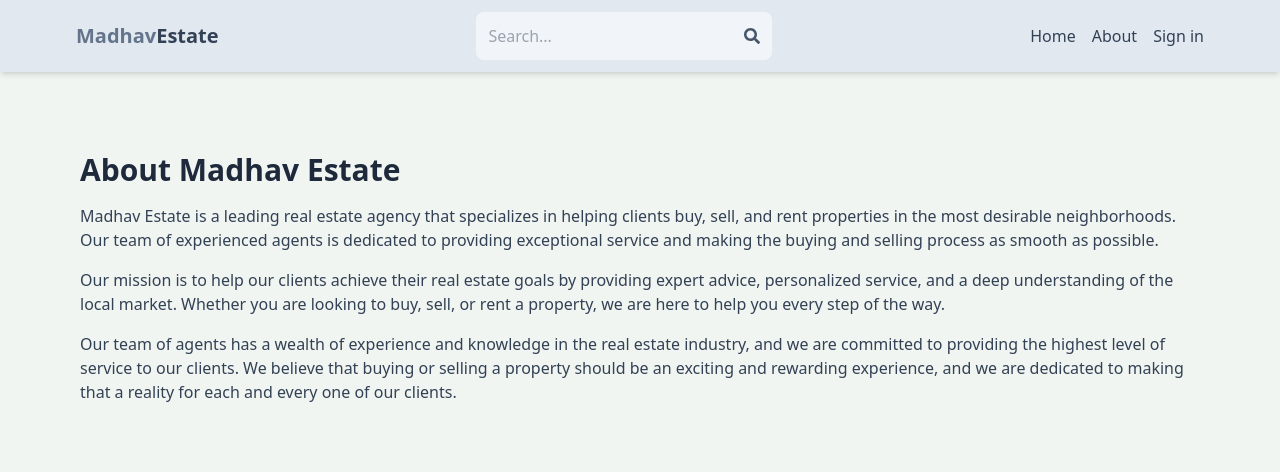
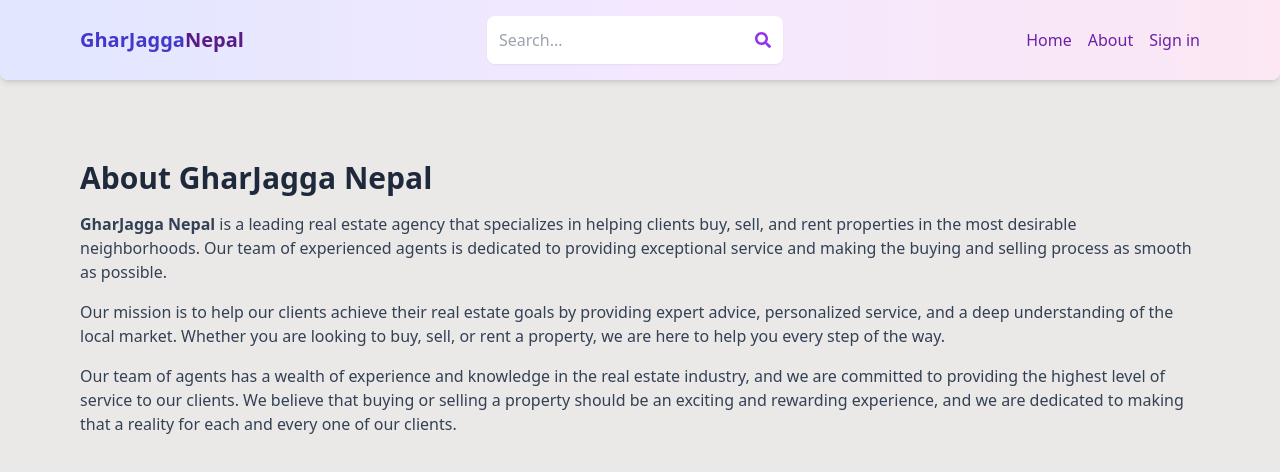
Before and after one commit to madhavbanjade/Mern-Estate, a React (Vite) app in the folder client/: page /about in a window 1280 px wide. Shown: the top 472 px of the page. Built offline with nearby package versions, Linux system fonts and the light colour scheme; no server answers.

Commit message:
some changes with footer

```diff
--- a/client/src/App.jsx
+++ b/client/src/App.jsx
@@ -10,6 +10,7 @@ import CreateListing from "./Pages/createListing";
 import UpdateListing from "./Pages/UpdateListing";
 import Listing from "./Pages/Listing";
 import Search from "./Pages/Search";
+import Footer from "./Components/Footer";
 
 const App = () => {
   return (
@@ -22,7 +23,7 @@ const App = () => {
         <Route path="/about" element={<About />} />
         <Route path="/search" element={<Search />}></Route>
         <Route path="/listing/:listingId" element={<Listing />} />
-
+        <Route path="/footer" element={<Footer />} />
         <Route element={<PrivateRoute />}>
           <Route path="/profile" element={<Profile />} />
           <Route path="/create-listing" element={<CreateListing />} />
--- /dev/null
+++ b/client/src/Components/Footer.jsx
@@ -0,0 +1,92 @@
+import React from "react";
+import {
+  FaFacebook,
+  FaGithub,
+  FaInstagram,
+  FaTwitter,
+  FaLinkedin,
+} from "react-icons/fa";
+import { Link } from "react-router-dom";
+
+export default function Footer() {
+  return (
+    <div className="bg-[#2a2a2a] text-white py-10 mt-20 rounded-tl-3xl">
+      <div className="container mx-auto px-6 grid grid-cols-1 md:grid-cols-4 gap-8">
+        {/* Company Information */}
+        <div>
+          <h2 className="text-lg font-bold mb-4">Kathmandu-Nepal</h2>
+          <p>
+            Your trusted partner in finding the perfect property. We offer a
+            wide range of real estate solutions to meet your needs.
+          </p>
+        </div>
+
+        {/* Quick Links */}
+        <div>
+          <h2 className="text-lg font-bold mb-4">Quick Links</h2>
+          <ul className="space-y-2">
+            <li>
+              <Link to="/" className="hover:underline">
+                Home
+              </Link>
+            </li>
+            <li>
+              <Link to="/search" className="hover:underline">
+                Properties
+              </Link>
+            </li>
+            <li>
+              <Link to="/about" className="hover:underline">
+                About Us
+              </Link>
+            </li>
+            <li>
+              <Link to="/contact" className="hover:underline">
+                Contact
+              </Link>
+            </li>
+          </ul>
+        </div>
+
+        {/* Contact Information */}
+        <div>
+          <h2 className="text-lg font-bold mb-4">Contact Us</h2>
+          <ul className="space-y-2">
+            <li>Email: info@GharJaggaNepal.com</li>
+            <li>Phone: +977-077420111</li>
+            <li>Address: Tinkune-32, Kathmandu, Nepal</li>
+          </ul>
+        </div>
+
+        {/* Social Media and Newsletter */}
+        <div>
+          <h2 className="text-lg font-bold mb-4">Follow Us</h2>
+          <div className="flex space-x-4 mb-4">
+            <FaFacebook className="cursor-pointer hover:text-gray-300" />
+            <FaInstagram className="cursor-pointer hover:text-gray-300" />
+            <FaGithub className="cursor-pointer hover:text-gray-300" />
+            <FaTwitter className="cursor-pointer hover:text-gray-300" />
+            <FaLinkedin className="cursor-pointer hover:text-gray-300" />
+          </div>
+          <h2 className="text-lg font-bold mb-4">
+            Subscribe to Our Newsletter
+          </h2>
+          <form className="flex flex-col space-y-2">
+            <input
+              type="email"
+              placeholder="Enter your email"
+              className="px-4 py-2 rounded-md text-black"
+            />
+            <button className="bg-gray-800 hover:bg-gray-700 text-white px-4 py-2 rounded-md">
+              Subscribe
+            </button>
+          </form>
+        </div>
+      </div>
+      {/* Footer Bottom */}
+      <div className="text-center mt-10 border-t border-gray-400 pt-6">
+        <p>&copy; 2024 Real Estate Company. All Rights Reserved.</p>
+      </div>
+    </div>
+  );
+}
--- a/client/src/Components/Header.jsx
+++ b/client/src/Components/Header.jsx
@@ -7,6 +7,7 @@ export default function Header() {
   const { currentUser } = useSelector((state) => state.user);
   const [searchTerm, setSearchTerm] = useState("");
   const navigate = useNavigate();
+
   const handleSubmit = (e) => {
     e.preventDefault();
     const urlParams = new URLSearchParams(window.location.search);
@@ -22,38 +23,40 @@ export default function Header() {
       setSearchTerm(searchTermFromUrl);
     }
   }, [location.search]);
+
   return (
-    <header className="bg-slate-200 shadow-md">
-      <div className="flex justify-between items-center max-w-6xl mx-auto p-3">
+    <header className="bg-gradient-to-r from-indigo-100 via-purple-100 to-pink-100 shadow-md rounded-b-lg fixed top-0 w-full z-50">
+      <div className="flex justify-between items-center max-w-6xl mx-auto p-3 sm:p-4">
         <Link to="/">
           <h1 className="font-bold text-sm sm:text-xl flex flex-wrap">
-            <span className="text-slate-500">Madhav</span>
-            <span className="text-slate-700">Estate</span>
+            <span className="text-indigo-700">GharJagga </span>
+            <br />
+            <span className="text-purple-900">Nepal</span>
           </h1>
         </Link>
         <form
           onSubmit={handleSubmit}
-          className="bg-slate-100 p-3 rounded-lg flex items-center"
+          className="bg-white p-2 sm:p-3 rounded-lg flex items-center shadow-sm"
         >
           <input
             type="text"
             placeholder="Search..."
-            className="bg-transparent focus:outline-none w-24 sm:w-64"
+            className="bg-transparent focus:outline-none w-20 sm:w-64"
             value={searchTerm}
             onChange={(e) => setSearchTerm(e.target.value)}
           />
           <button>
-            <FaSearch className="text-slate-600" />
+            <FaSearch className="text-purple-600" />
           </button>
         </form>
         <ul className="flex gap-4">
           <Link to="/">
-            <li className="hidden sm:inline text-slate-700 hover:underline">
+            <li className="hidden sm:inline text-purple-800 hover:underline">
               Home
             </li>
           </Link>
           <Link to="/about">
-            <li className="hidden sm:inline text-slate-700 hover:underline">
+            <li className="hidden sm:inline text-purple-800 hover:underline">
               About
             </li>
           </Link>
@@ -65,7 +68,7 @@ export default function Header() {
                 alt="profile"
               />
             ) : (
-              <li className=" text-slate-700 hover:underline"> Sign in</li>
+              <li className="text-purple-800 hover:underline">Sign in</li>
             )}
           </Link>
         </ul>
--- a/client/src/Pages/About.jsx
+++ b/client/src/Pages/About.jsx
@@ -2,16 +2,16 @@ import React from "react";
 
 export default function About() {
   return (
-    <div className="py-20 px-4 max-w-6xl mx-auto">
+    <div className="py-40 px-4 max-w-6xl mx-auto">
       <h1 className="text-3xl font-bold mb-4 text-slate-800">
-        About Madhav Estate
+        About GharJagga Nepal
       </h1>
       <p className="mb-4 text-slate-700">
-        Madhav Estate is a leading real estate agency that specializes in
-        helping clients buy, sell, and rent properties in the most desirable
-        neighborhoods. Our team of experienced agents is dedicated to providing
-        exceptional service and making the buying and selling process as smooth
-        as possible.
+        <span className="font-bold">GharJagga Nepal</span> is a leading real
+        estate agency that specializes in helping clients buy, sell, and rent
+        properties in the most desirable neighborhoods. Our team of experienced
+        agents is dedicated to providing exceptional service and making the
+        buying and selling process as smooth as possible.
       </p>
       <p className="mb-4 text-slate-700">
         Our mission is to help our clients achieve their real estate goals by
--- a/client/src/Pages/Home.jsx
+++ b/client/src/Pages/Home.jsx
@@ -5,6 +5,7 @@ import { Navigation } from "swiper/modules";
 import SwiperCore from "swiper";
 import "swiper/css/bundle";
 import ListingItem from "../Components/ListingItem";
+import Footer from "../Components/Footer";
 
 const Home = () => {
   const [offerListings, setOfferListings] = useState([]);
@@ -51,14 +52,15 @@ const Home = () => {
        */}
       <div className="flex flex-col gap-6 p-28 px-3 max-w-6xl mx-auto">
         <h1 className="text-slate-700 font-bold text-3xl lg:text-6xl">
-          Find your next <span className="text-slate-500">Perfect</span> <br />
-          place with ease
+          Discover your <span className="text-slate-500">Future</span> <br />
+          home today
         </h1>
 
         <div className="text-gray-400  sm:text:sm">
-          Madhav Estate is the place where you find your comfortable living.
+          <span className="font-bold">GharJagga Nepal</span> is the place where
+          you find the ideal place for live.
           <br />
-          We have a wide range of properties for you to choose from.
+          Stay tuned for the latest upcoming updates.
         </div>
         <Link
           to={"/search"}
@@ -67,9 +69,7 @@ const Home = () => {
           Let's get Started...
         </Link>
       </div>
-
       {/*Swiper */}
-
       <Swiper navigation>
         {offerListings &&
           offerListings.length > 0 &&
@@ -87,7 +87,6 @@ const Home = () => {
           ))}
         ;
       </Swiper>
-
       {/*Rent and sale listings */}
       <div className="max-w-6xl mx-auto p-3  flex flex-col gap-8 my-10">
         {offerListings && offerListings.length > 0 && (
@@ -151,6 +150,7 @@ const Home = () => {
           </div>
         )}
       </div>
+      <Footer />
     </div>
   );
 };
--- a/client/src/Pages/Listing.jsx
+++ b/client/src/Pages/Listing.jsx
@@ -14,7 +14,7 @@ import {
   FaParking,
   FaShare,
 } from "react-icons/fa";
-import Contact from "../components/Contact";
+import Contact from "../Components/Contact";
 
 // https://sabe.io/blog/javascript-format-numbers-commas#:~:text=The%20best%20way%20to%20format,format%20the%20number%20with%20commas.
 
--- a/client/src/Pages/Search.jsx
+++ b/client/src/Pages/Search.jsx
@@ -1,6 +1,6 @@
 import { useEffect, useState } from "react";
 import { useNavigate } from "react-router-dom";
-import ListingItem from "../components/ListingItem";
+import ListingItem from "../Components/ListingItem";
 
 export default function Search() {
   const navigate = useNavigate();
@@ -127,6 +127,23 @@ export default function Search() {
     }
     setListings([...listings, ...data]);
   };
+  // const handleDelete = async (listingId) => {
+  //   if (window.confirm("Are you sure you want to delete the listings!"))
+  //     try {
+  //       const res = await fetch(
+  //         `/api/listing/del/${listingId}`,
+
+  //         { method: "DELETE" }
+  //       );
+  //       if (res.ok) {
+  //         setListings(listings.filter((listing) => listing._id !== listingId));
+  //       } else {
+  //         console.log("Failed to delete listing");
+  //       }
+  //     } catch (error) {
+  //       console.log("Error delete Listing", error);
+  //     }
+  // };
   return (
     <div className="flex flex-col md:flex-row">
       <div className="p-7  border-b-2 md:border-r-2 md:min-h-screen">
@@ -246,7 +263,11 @@ export default function Search() {
           {!loading &&
             listings &&
             listings.map((listing) => (
-              <ListingItem key={listing._id} listing={listing} />
+              <ListingItem
+                key={listing._id}
+                listing={listing}
+                // onDelete={handleDelete}
+              />
             ))}
 
           {showMore && (
--- a/client/src/index.css
+++ b/client/src/index.css
@@ -3,5 +3,5 @@
 @tailwind utilities;
 
 body {
-  background-color: rgb(241, 245, 241);
+  background-color: #ebe9e7;
 }
```
Also changed, not shown: client/takeawaypoint.txt.
